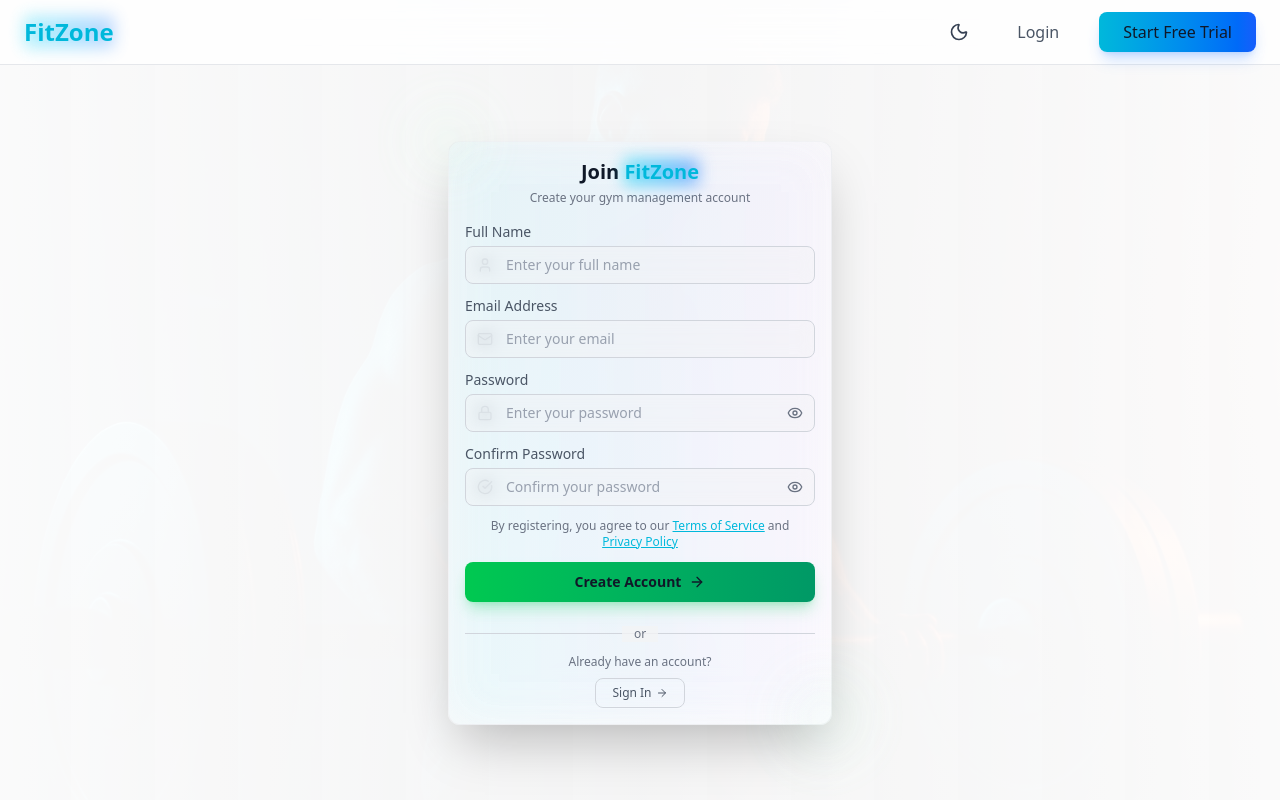
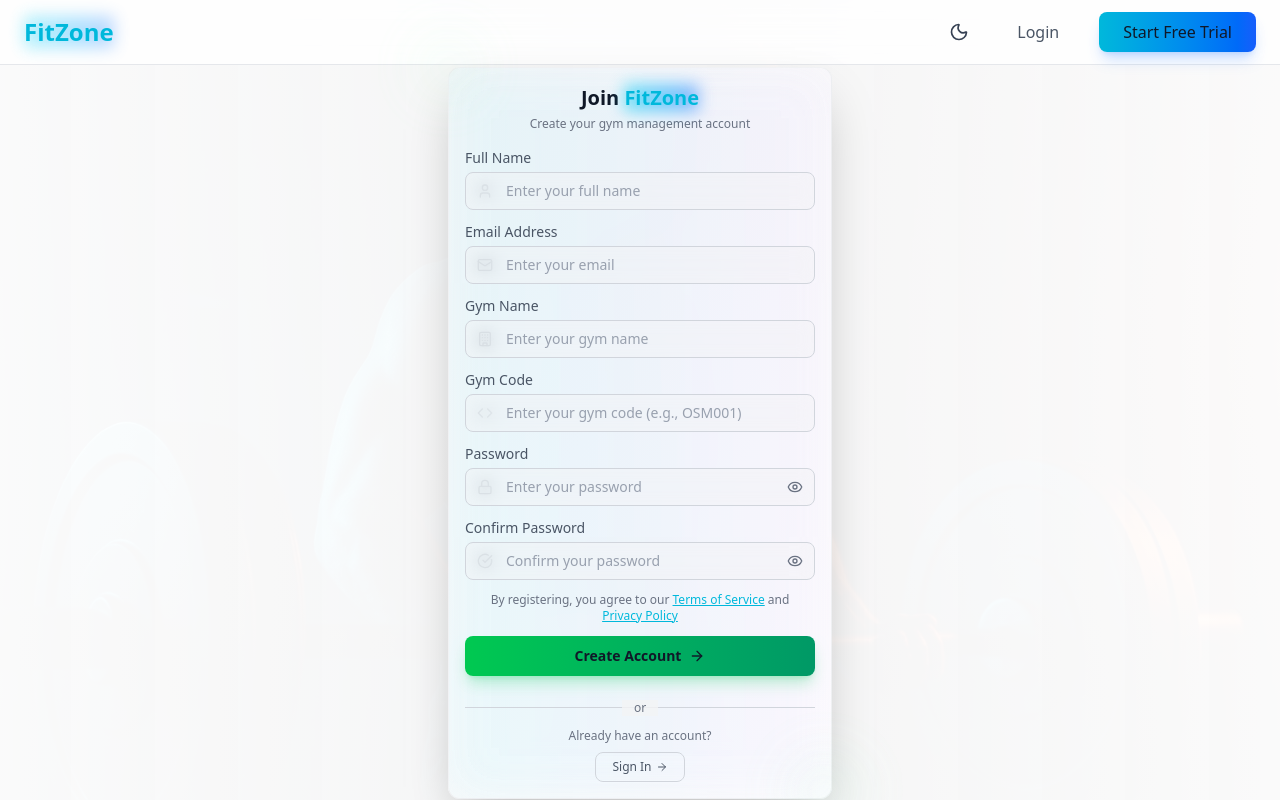
Before and after one commit to abdulrazzaq27/gym, a React (Vite) app in the folder client/: page /register in a window 1280 px wide. Built offline with nearby package versions, Linux system fonts and the light colour scheme.

Commit message:
feat: Add gym name and code to registration

```diff
--- a/client/src/pages/Register.jsx
+++ b/client/src/pages/Register.jsx
@@ -1,5 +1,5 @@
 import React, { useState, useEffect } from 'react';
-import { Eye, EyeOff, Mail, Lock, User, ArrowRight, CheckCircle, Sun, Moon } from 'lucide-react';
+import { Eye, EyeOff, Mail, Lock, User, ArrowRight, CheckCircle, Sun, Moon, Building, Code } from 'lucide-react';
 import { useNavigate } from 'react-router-dom';
 import axios from "../api/axios";
 
@@ -8,6 +8,8 @@ export default function EnergeticRegister() {
   const [email, setEmail] = useState("");
   const [password, setPassword] = useState("");
   const [confirmPassword, setConfirmPassword] = useState("");
+  const [gymName, setGymName] = useState("");
+  const [gymCode, setGymCode] = useState("");
   const [error, setError] = useState("");
   const [loading, setLoading] = useState(false);
   const [showPassword, setShowPassword] = useState(false);
@@ -35,9 +37,14 @@ export default function EnergeticRegister() {
       return;
     }
 
+    if (!gymName || !gymCode) {
+      setError("Gym name and code are required");
+      return;
+    }
+
     setLoading(true);
     try {
-      await axios.post("/api/auth/register", { name, email, password });
+      await axios.post("/api/auth/register", { name, email, password, role: "admin", gymName, gymCode });
       // After successful registration → go to login
       navigate("/login");
     } catch (err) {
@@ -222,6 +229,40 @@ export default function EnergeticRegister() {
                   </div>
                 </div>
 
+                {/* Gym Name Field */}
+                <div className="group">
+                  <label className={`block font-medium mb-1 text-sm ${themeClasses.label}`}>Gym Name</label>
+                  <div className="relative">
+                    <div className="absolute inset-y-0 left-0 pl-3 flex items-center pointer-events-none">
+                      <Building className={`w-4 h-4 ${themeClasses.inputIcon} ${themeClasses.inputIconFocus} transition-colors duration-300`} />
+                    </div>
+                    <input
+                      type="text"
+                      placeholder="Enter your gym name"
+                      className={`w-full pl-10 pr-4 py-2 ${themeClasses.inputBackground} border ${themeClasses.inputBorder} rounded-lg ${themeClasses.inputText} text-sm ${themeClasses.inputPlaceholder} focus:outline-none ${themeClasses.inputFocusBorder} focus:ring-1 ${themeClasses.inputFocusRing} transition-all duration-300 backdrop-blur-sm`}
+                      value={gymName}
+                      onChange={(e) => setGymName(e.target.value)}
+                    />
+                  </div>
+                </div>
+
+                {/* Gym Code Field */}
+                <div className="group">
+                  <label className={`block font-medium mb-1 text-sm ${themeClasses.label}`}>Gym Code</label>
+                  <div className="relative">
+                    <div className="absolute inset-y-0 left-0 pl-3 flex items-center pointer-events-none">
+                      <Code className={`w-4 h-4 ${themeClasses.inputIcon} ${themeClasses.inputIconFocus} transition-colors duration-300`} />
+                    </div>
+                    <input
+                      type="text"
+                      placeholder="Enter your gym code (e.g., OSM001)"
+                      className={`w-full pl-10 pr-4 py-2 ${themeClasses.inputBackground} border ${themeClasses.inputBorder} rounded-lg ${themeClasses.inputText} text-sm ${themeClasses.inputPlaceholder} focus:outline-none ${themeClasses.inputFocusBorder} focus:ring-1 ${themeClasses.inputFocusRing} transition-all duration-300 backdrop-blur-sm`}
+                      value={gymCode}
+                      onChange={(e) => setGymCode(e.target.value)}
+                    />
+                  </div>
+                </div>
+
                 {/* Password Field */}
                 <div className="group">
                   <label className={`block font-medium mb-1 text-sm ${themeClasses.label}`}>Password</label>
```
Also changed, not shown: 1 other file (tests, documents, lock files or other folders).
